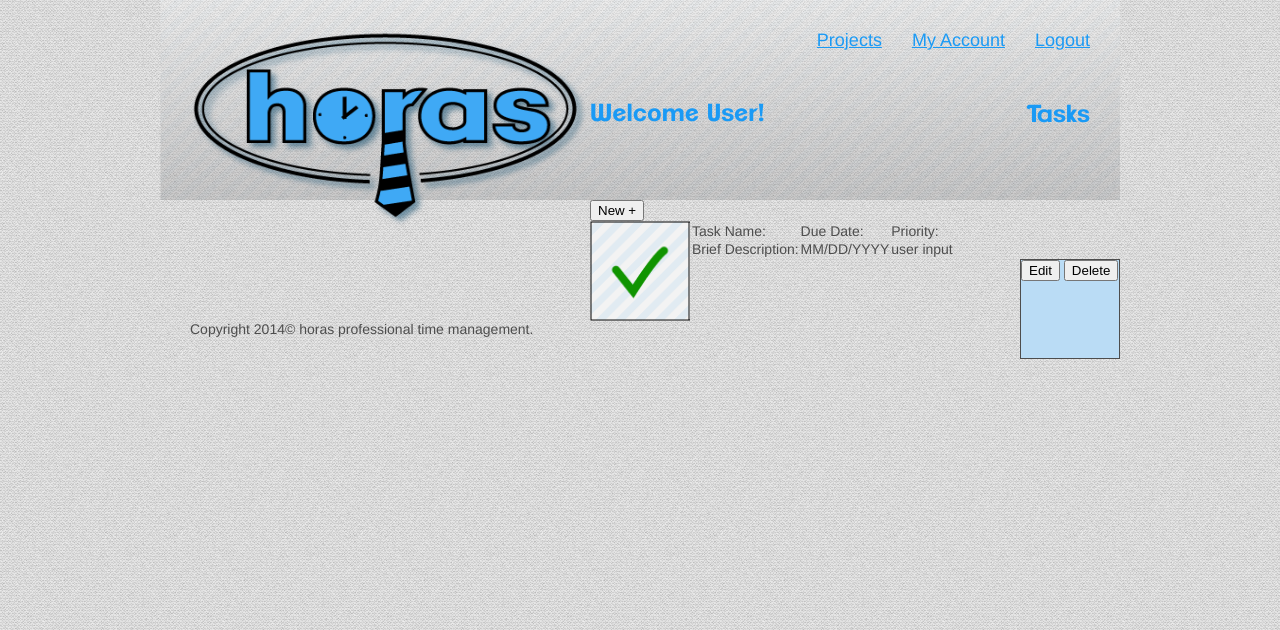
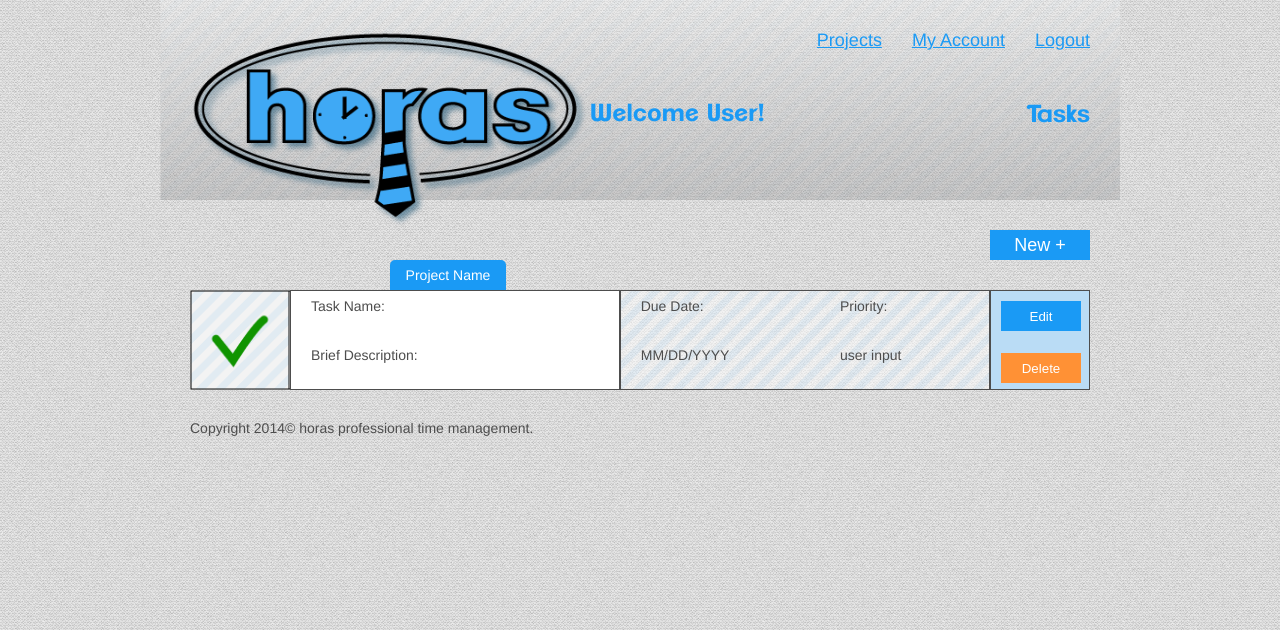
Before and after one commit to ericgrogers/PWA2, a PHP site: page /tasks.html in a window 1280 px wide. Shown: the top 630 px of the page. Run offline with PHP 8.4, Linux system fonts and the light colour scheme.

Commit message:
fixed padding bug for safari on tasks page.
using a padding and height together causes safari to display
differently than FF and Chrome.

```diff
--- a/Wk2/prototype/css/style.css
+++ b/Wk2/prototype/css/style.css
@@ -120,6 +120,99 @@ background-image: -moz-linear-gradient(bottom, #0E74B8 0%, #1A9AF5 100%);
 background-image: -webkit-linear-gradient(bottom, #0E74B8 0%, #1A9AF5 100%);
 background-image: -ms-linear-gradient(bottom, #0E74B8 0%, #1A9AF5 100%);
 background-image: linear-gradient(to bottom, #0E74B8 0%, #1A9AF5 100%);
+}
+
+/*-------------- Projects/Tasks tables ------------*/
+
+td {
+	padding: 0;
+}
+
+.r_name {
+	width: 330px;
+	height: 28px;
+	background: #fff;
+	border-right: 2px solid #4d4d4d;
+}
+
+.r_duedate {
+	width: 200px;
+	height: 30px;
+}
+
+.r_priority {
+	width: 170px;
+	height: 30px;
+}
+
+.r_description {
+	width: 300px;
+	height: auto;
+	background: #fff;
+	border-right: 2px solid #4d4d4d;
+}
+
+.r_date {
+	width: 200px;
+	height: 68px;
+}
+
+.edit_delete {
+	width: 98px;
+	height: 98px;
+	border: 1px solid #4d4d4d;
+	background: #badcf5;
+	float: right;
+}
+
+.edit_btn {
+	width: 80px;
+	height: 30px;
+	color: #fff;
+	background: #1a9af5;
+	border: none;
+	margin: 10px 10px;
+}
+
+.edit_btn:hover {
+		background-image: -webkit-gradient(
+	linear,
+	left top,
+	left bottom,
+	color-stop(0, #0E74B8),
+	color-stop(1, #1A9AF5)
+);
+background-image: -o-linear-gradient(bottom, #0E74B8 0%, #1A9AF5 100%);
+background-image: -moz-linear-gradient(bottom, #0E74B8 0%, #1A9AF5 100%);
+background-image: -webkit-linear-gradient(bottom, #0E74B8 0%, #1A9AF5 100%);
+background-image: -ms-linear-gradient(bottom, #0E74B8 0%, #1A9AF5 100%);
+background-image: linear-gradient(to bottom, #0E74B8 0%, #1A9AF5 100%);
+
+}
+
+.delete_btn {
+	width: 80px;
+	height: 30px;
+	color: #fff;
+	background: #ff9135;
+	border: none;
+	margin: 12px 10px;
+}
+
+.delete_btn:hover {
+	background-image: -webkit-gradient(
+	linear,
+	left top,
+	left bottom,
+	color-stop(0, #D67322),
+	color-stop(1, #FF9035)
+);
+background-image: -o-linear-gradient(bottom, #D67322 0%, #FF9035 100%);
+background-image: -moz-linear-gradient(bottom, #D67322 0%, #FF9035 100%);
+background-image: -webkit-linear-gradient(bottom, #D67322 0%, #FF9035 100%);
+background-image: -ms-linear-gradient(bottom, #D67322 0%, #FF9035 100%);
+background-image: linear-gradient(to bottom, #D67322 0%, #FF9035 100%);
+
 }
 
 /*-------------- Footer ------------*/
@@ -439,6 +532,7 @@ background-image: linear-gradient(to bottom, #D67322 0%, #FF9035 100%);
 .status {
 	width: 100px;
 	height: 100px;
+	margin-top: 30px;
 	float: left;
 }
 
@@ -606,13 +602,60 @@ background-image: linear-gradient(to bottom, #D67322 0%, #FF9035 100%);
 	float: right;
 }
 
-#calendar {
-	float: right;
-	clear: right;
-	width: 50px;
-	height: 50px;
-	margin: 0 30px 0 0;
+/*-------------- Tasks table ------------*/
+
+.task {
+	clear: both;
+	margin: 0 30px 0 30px;
+	width: 900px;
+	height: 98px;
+}
+
+.status {
+	width: 100px;
+	height: 100px;
+	float: left;
+}
+
+.task_tbl {
+	text-indent: 20px;
+	width: 700px;
+	height: 100px;
+	margin-bottom: 30px;
+	border-collapse: collapse;
+	border: 1px solid #4d4d4d;
+		background-image: url('../images/stripes_50.png');
+	float: left;
+}
+
+.task_n {
+	width: 330px;
+	height: 28px;
+	background: #fff;
+	border-right: 2px solid #4d4d4d;
+}
+
+.task_desc {
+	width: 330px;
+	height: 28px;
+	background: #fff;
+	border-right: 2px solid #4d4d4d;
+}
+
+.project_name {
+	text-align: center;
+	min-width: 100px;
+    background: #1a9af5;
+    color: #fff;
+    display: inline-block;
+    border-radius: 5px 5px 0 0;
+    margin: 0;
+    padding: 8px;
+    line-height: 1;
+    position: relative;
+    left: 100px;
 }
 
 
+
 /*======================= Add Project Flyout =====================*/
--- a/Wk2/prototype/tasks.html
+++ b/Wk2/prototype/tasks.html
@@ -21,11 +21,11 @@
 
 	</header>
 
-	<button class="new_btn">New +</button>
+	<button id="new_btn">New +</button>
 
 	<div class="task">
 
-		<div class="project_name"></div>
+		<p class="project_name">Project Name</p>
 
 		<img class="status" src="images/completed.gif" alt="Completed" />
 
```
Also changed, not shown: other parts of Wk2/prototype/css/style.css (+3 -101 lines).
